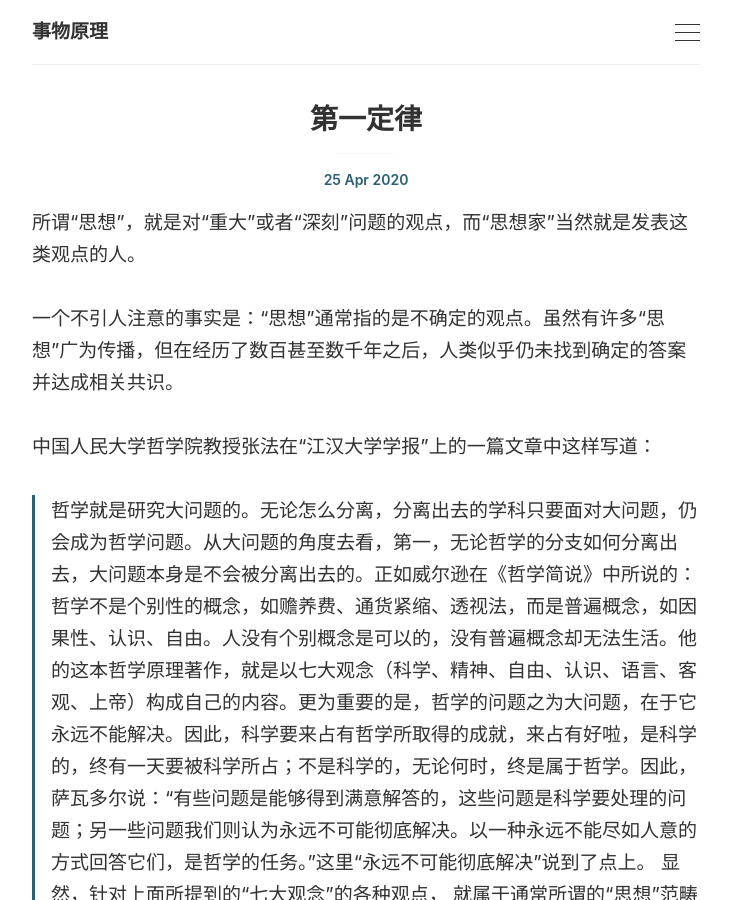
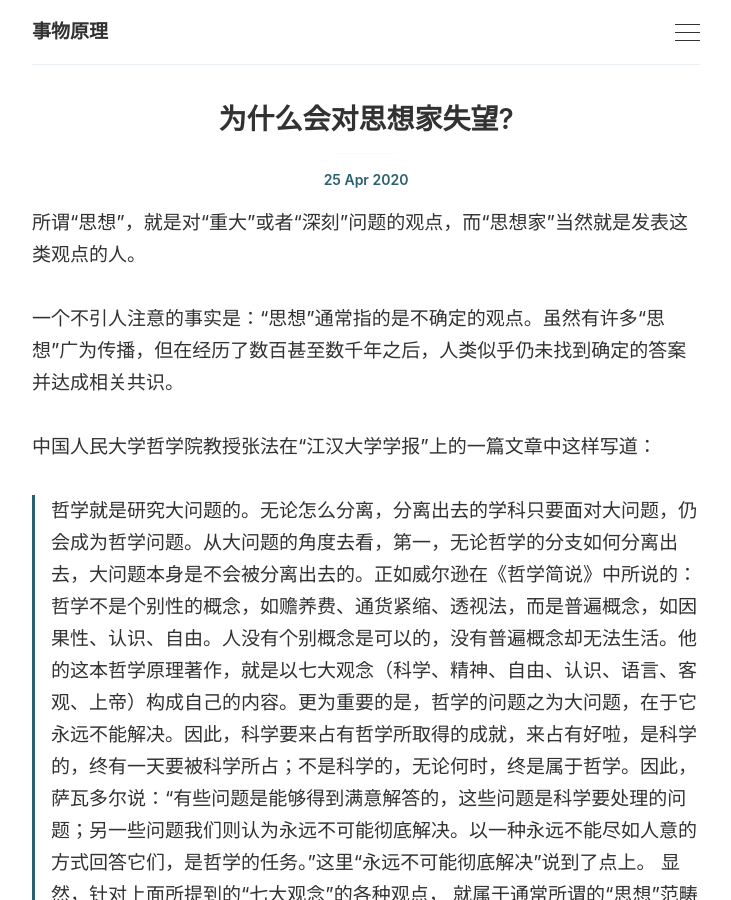
Before and after one commit to sologram/solo-gram.github.io, a Jekyll site: the page built from _posts/2020-04-25-disappointed.md, in a window 1280 px wide and 900 px high. Shown: the whole window, without its empty margins (274-1005 px from the left). Built offline with Jekyll 4.4.1, drawn with Linux system fonts in a browser that asks for light colours; comment, search, counter and statistics services are not loaded.

Commit message:
2020-04-25

```diff
--- a/_posts/2020-04-25-disappointed.md
+++ b/_posts/2020-04-25-disappointed.md
@@ -1,6 +1,6 @@
 ---
 layout: post
-title: 第一定律
+title: 为什么会对思想家失望?
 tags: [思想 哲学]
 ---
 
```
